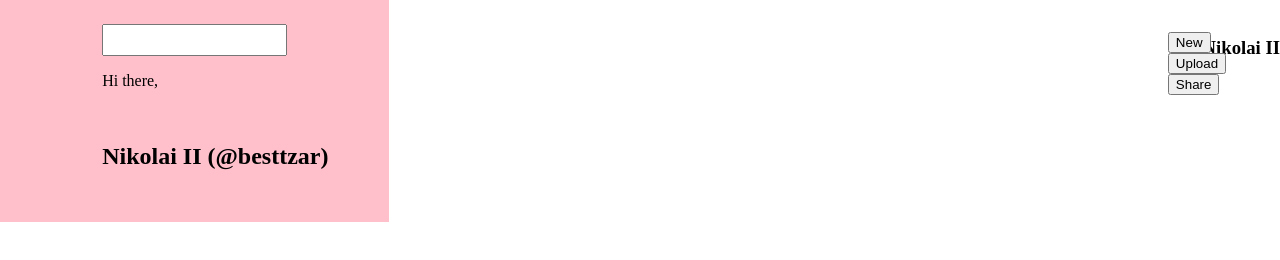
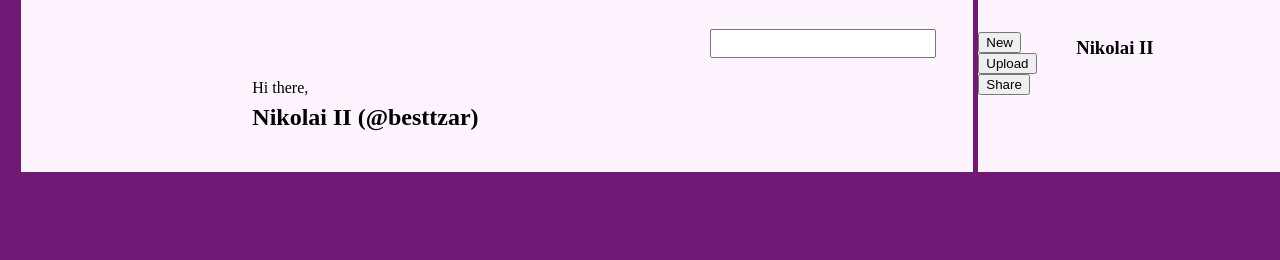
Before and after one commit to 2Tough/admin-dashboard, a plain HTML site: page index.html in a window 1280 px wide. Drawn offline with Linux system fonts and the light colour scheme.

Commit message:
Updated columns properly and tried new colors.

```diff
--- a/index.css
+++ b/index.css
@@ -1,13 +1,34 @@
 body {
     margin: 0;
+    background-color: #701a75;
 
+}
+
+
+/* Grids */
+
+.container {
+    display: grid;
+    grid-template-columns: 1em 1fr 1em 2fr 1em 1fr;
+    grid-template-rows: 1fr 1fr;
+    grid-gap: 5px;
 }
 
 .bar {
     display: grid;
-    grid-template-columns: 2em 1fr 2fr 1fr 2em;
-    grid-template-rows: 1.5em 2em 1fr 1fr 2em;
-    background: pink;
+    grid-template-columns: 1fr 2fr 1fr  2em;
+    grid-template-rows: 1.5em 1.8em 1em 1fr 1em;
+    background: #fdf4ff;
+    grid-column: 2 / 6;
+    grid-gap: 5px;
+
+
+}
+
+.bar-buttons {
+    grid-column: 6/7;
+    background: #fdf4ff;
+
 
 }
 
@@ -16,14 +37,10 @@ input {
     grid-row: 2 / 3
 }
 
-.container {
-    display: grid;
-    grid-template-columns: 1fr 2fr;
-    grid-template-rows: 1fr 1fr;
-}
+
 
 .bar > p, .bar > h2 {
-    grid-column: 3 / -2;
+    grid-column:2 / -2;
 
 }
 
@@ -36,7 +53,7 @@ input {
 }
 
 .bar-buttons {
-    grid-column: 3 / -1;
+
     display: grid;
     grid-template-columns: 1.5em 1fr 1em 1fr 1em 1fr 1.5em;
     grid-template-rows: 2em 1fr 2em;
```
Also changed, not shown: index.html (+3 -3 lines).
